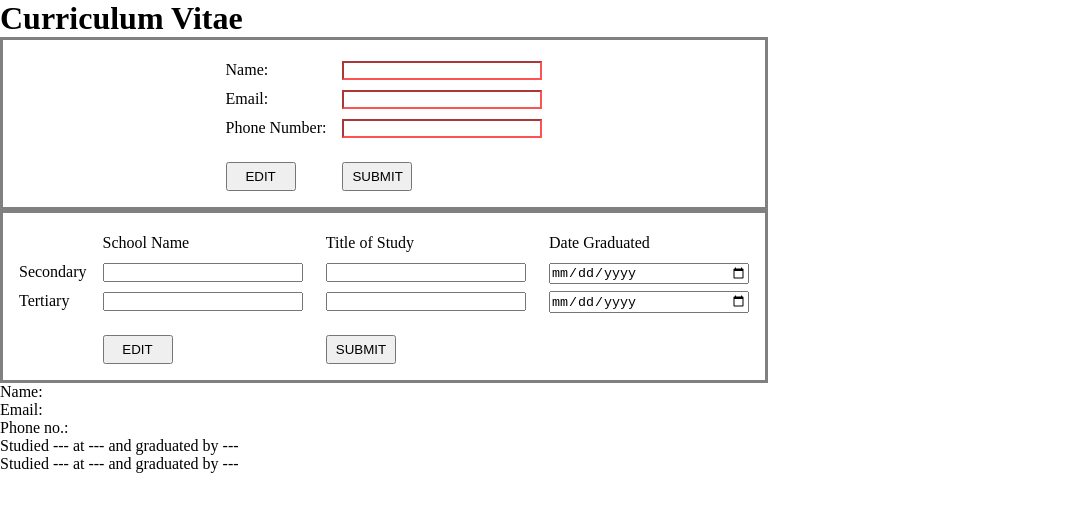
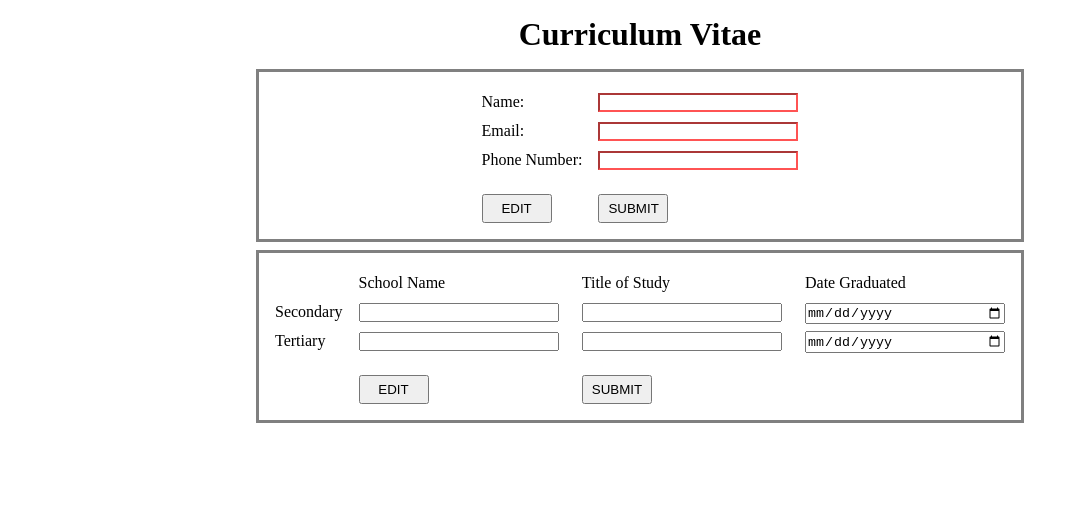
Before and after one commit to LFarparan/cvApplication, a React (Vite) app: page / in a window 1280 px wide. Shown: the top 512 px of the page, without its empty margins (0-1087 px from the left). Built offline with nearby package versions, Linux system fonts and the light colour scheme.

Commit message:
Added Conditional rendering in the display component and added styles

```diff
--- a/src/App.jsx
+++ b/src/App.jsx
@@ -10,12 +10,12 @@ export default function App(){
   const [email, setEmail] = useState('');
   const [phoneNo, setPhoneNo] = useState('');
 
-  const [secname, setSecname] = useState('---');
-  const [tername, setTername] = useState('---');
-  const [sectitle, setSectitle] = useState('---');
-  const [tertitle, setTertitle] = useState('---');
-  const [secdate, setSecdate] = useState('---');
-  const [terdate, setTerdate] = useState('---');
+  const [secname, setSecname] = useState('');
+  const [tername, setTername] = useState('');
+  const [sectitle, setSectitle] = useState('');
+  const [tertitle, setTertitle] = useState('');
+  const [secdate, setSecdate] = useState('');
+  const [terdate, setTerdate] = useState('');
 
   return(
     <>
--- a/src/components/Display.jsx
+++ b/src/components/Display.jsx
@@ -1,5 +1,6 @@
 import React, { useContext } from "react";
 import { UserContext } from "../App";
+import '../styles/display.css'
 
 
 export default function Display(){
@@ -8,11 +9,25 @@ export default function Display(){
 
     return(
         <>
-            Name: {name} <br/>
-            Email: {email} <br/>
-            Phone no.: {phoneNo} <br/>
-            Studied {sectitle} at {secname} and graduated by {secdate} <br/>
-            Studied {tertitle} at {tername} and graduated by {terdate}
+            {(name && email && phoneNo)  &&
+                <div className="displaycon">
+                        <div className="dgeneral">
+                            Name: {name} <br/>
+                            Email: {email} <br/>
+                            Phone no.: {phoneNo} <br/>
+                        </div>
+                    {(secname && sectitle && secdate)  &&
+                        <div className="seceduc">
+                            Studied {sectitle} at {secname} and graduated by {secdate} <br/>
+                        </div>
+                    }
+                    {(tername && tertitle && terdate)  &&
+                        <div className="tereduc">
+                            Studied {tertitle} at {tername} and graduated by {terdate}
+                        </div>
+                    }
+                </div>
+            }
         </>
     )
 
--- /dev/null
+++ b/src/styles/display.css
@@ -0,0 +1,12 @@
+.displaycon{
+    width: max(750px, 60%);
+    border: 3px solid gray;
+    padding: 1rem 2.5rem;
+    line-height: 1.8rem;
+    margin: auto;
+}
+
+h1{
+    margin: 1rem;
+    text-align: center;
+}
--- a/src/styles/educ.css
+++ b/src/styles/educ.css
@@ -6,5 +6,7 @@
     display: flex;
     justify-content: center;
     gap: 1rem;
-
+    margin: auto;
+    margin-top: .5rem;
+    margin-bottom: .5rem;
 }
--- a/src/styles/general.css
+++ b/src/styles/general.css
@@ -6,6 +6,7 @@
 
 .gencon{
     width: max(750px, 60%);
+    margin: auto;
     border: 3px solid gray;
     padding: 1rem;
     line-height: 1.8rem;
```
